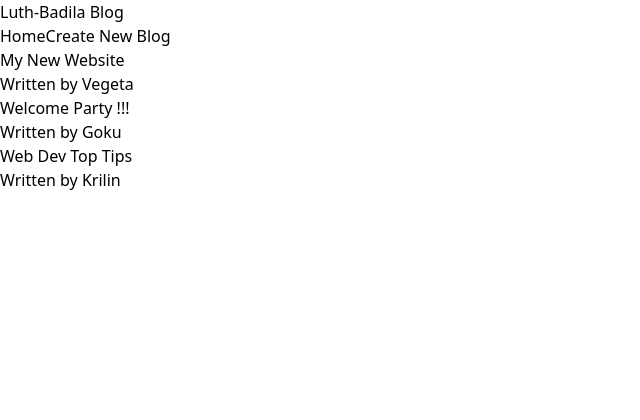
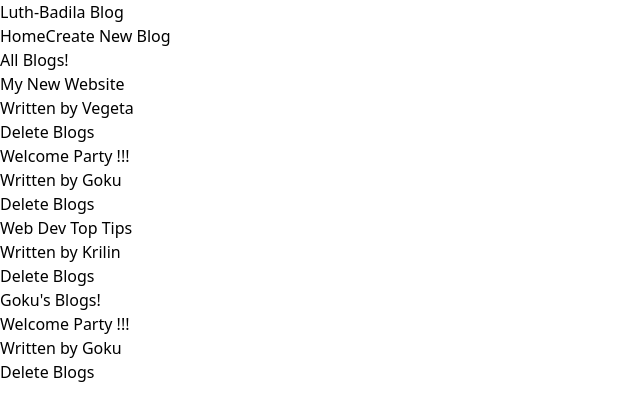
Before and after one commit to Luth-Badila/Learn-react, a React (Vite) app: page / in a window 1280 px wide. Shown: the top 420 px of the page, without its empty margins (0-640 px from the left). Built offline with nearby package versions, Linux system fonts and the light colour scheme.

Commit message:
added props, function props and useEffect

```diff
--- /dev/null
+++ b/src/BlogList.jsx
@@ -0,0 +1,20 @@
+import React from "react";
+
+const BlogList = ({ blogs, title, handleDelete }) => {
+  return (
+    <div className="flex flex-col p-8 mt-3 gap-8">
+      <h1 className="text-xl font-bold">{title}</h1>
+      {blogs.map((blog) => (
+        <div className="p-8 hover:shadow-lg hover:shadow-blue-500/50" key={blog.id}>
+          <h1 className="text-xl font-bold">{blog.title}</h1>
+          <p>Written by {blog.author}</p>
+          <button onClick={() => handleDelete(blog.id)} className="p-2 bg-blue-700 text-white rounded-md">
+            Delete Blogs
+          </button>
+        </div>
+      ))}
+    </div>
+  );
+};
+
+export default BlogList;
--- a/src/Home.jsx
+++ b/src/Home.jsx
@@ -1,4 +1,5 @@
-import React, { useState } from "react";
+import React, { useState, useEffect } from "react";
+import BlogList from "./BlogList";
 
 const Home = () => {
   const [blogs, setBlogs] = useState([
@@ -7,14 +8,20 @@ const Home = () => {
     { title: "Web Dev Top Tips", body: "Lorem ipsum dolor....", author: "Krilin", id: 3 },
   ]);
 
+  const handleDelete = (id) => {
+    const newBlogs = blogs.filter((blog) => blog.id !== id);
+    setBlogs(newBlogs);
+  };
+
+  useEffect(() => {
+    console.log("Im run away from you");
+    console.log(blogs);
+  });
+
   return (
     <div className="flex flex-col p-8 mt-3 gap-8">
-      {blogs.map((blog) => (
-        <div className="p-16 hover:shadow-lg hover:shadow-blue-500/50" key={blog.id}>
-          <h1 className="text-xl font-bold">{blog.title}</h1>
-          <p>Written by {blog.author}</p>
-        </div>
-      ))}
+      <BlogList blogs={blogs} title="All Blogs!" handleDelete={handleDelete} />
+      <BlogList blogs={blogs.filter((blog) => blog.author === "Goku")} title="Goku's Blogs!" />
     </div>
   );
 };
```
